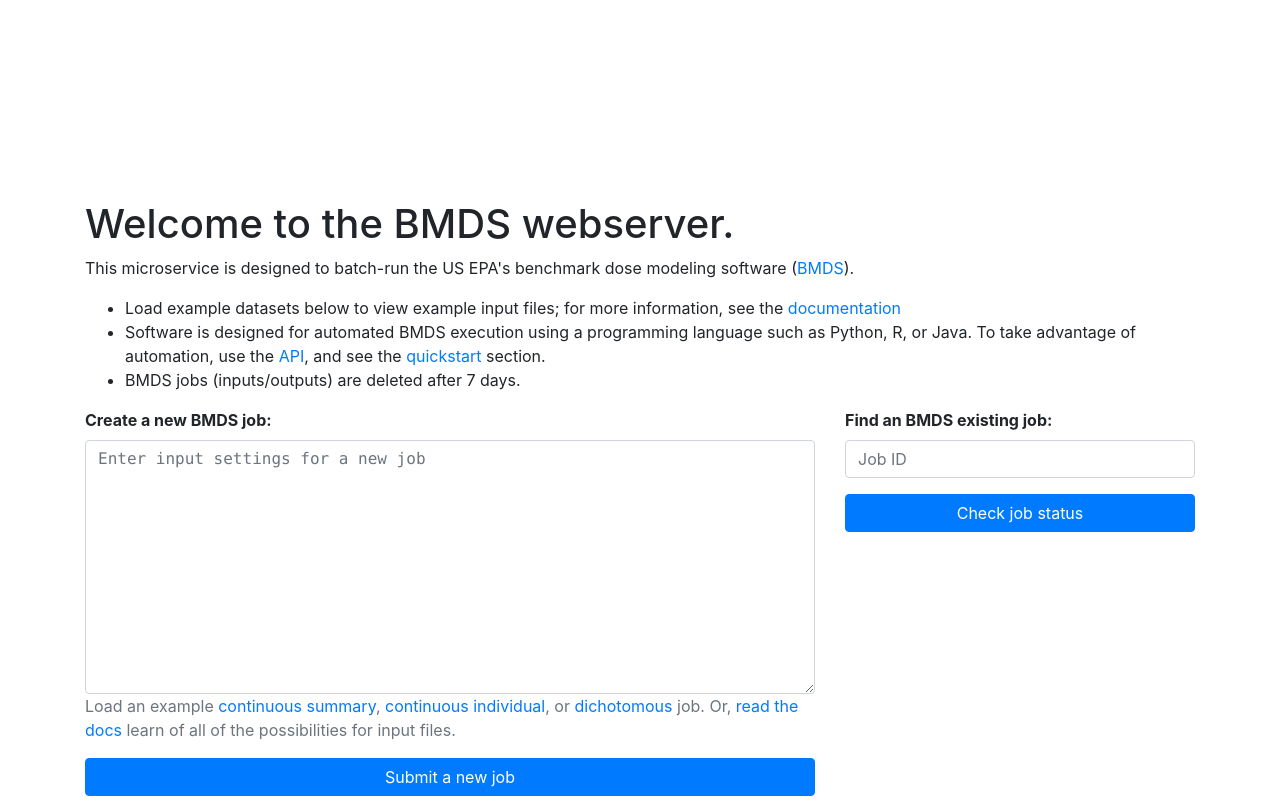
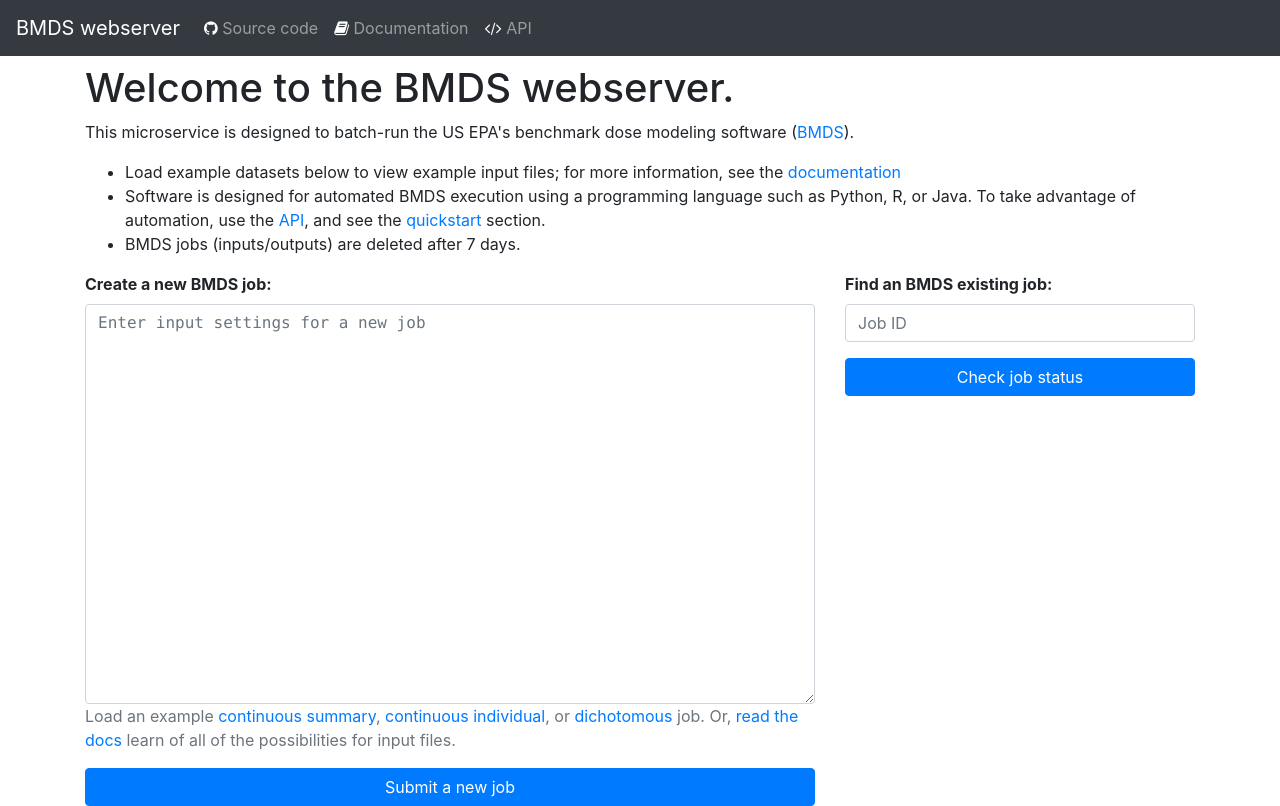
Before and after one commit to shapiromatron/bmds-server, a Django app: page / in a window 1280 px wide. Run offline with Django 3.2, Linux system fonts and the light colour scheme; parts of the project's set-up code (start-up, migrations or seed data) failed here and were passed over; some libraries are stand-ins or nearby versions.

Commit message:
update to boostrap 4

```diff
--- a/project/static/css/site.css
+++ b/project/static/css/site.css
@@ -1,5 +1,5 @@
-body {
-    padding-top: 4em;
+.navbar {
+    margin-bottom: 0.5em;
 }
 
 label {
--- a/project/templates/base.html
+++ b/project/templates/base.html
@@ -8,7 +8,7 @@
 
     <title>{% block title %}BMDS webserver{% endblock title %}</title>
     <link rel='stylesheet' type='text/css'
-          href='//cdnjs.cloudflare.com/ajax/libs/twitter-bootstrap/4.0.0-alpha.5/css/bootstrap.min.css'>
+          href='//cdnjs.cloudflare.com/ajax/libs/twitter-bootstrap/4.0.0/css/bootstrap.min.css'>
     <link rel="stylesheet" type="text/css"
           href="//cdnjs.cloudflare.com/ajax/libs/font-awesome/4.4.0/css/font-awesome.min.css">
     <link rel="stylesheet" type="text/css"
@@ -18,7 +18,7 @@
 </head>
 <body>
 
-<nav class="navbar navbar-fixed-top navbar-dark bg-inverse">
+<nav class="navbar navbar-expand-sm navbar-dark bg-dark">
   <a class="navbar-brand" href="{% url 'home' %}">BMDS webserver</a>
   <ul class="nav navbar-nav pull-right">
     <li class="nav-item">
@@ -53,7 +53,7 @@
 <script charset="utf-8"
         src="//cdnjs.cloudflare.com/ajax/libs/tether/1.3.7/js/tether.min.js"></script>
 <script charset="utf-8"
-        src="//cdnjs.cloudflare.com/ajax/libs/twitter-bootstrap/4.0.0-alpha.5/js/bootstrap.min.js"></script>
+        src="//cdnjs.cloudflare.com/ajax/libs/twitter-bootstrap/4.0.0/js/bootstrap.min.js"></script>
 {% block extra-js %}
 {% endblock %}
 </body>
```
Also changed, not shown: 1 other file.
